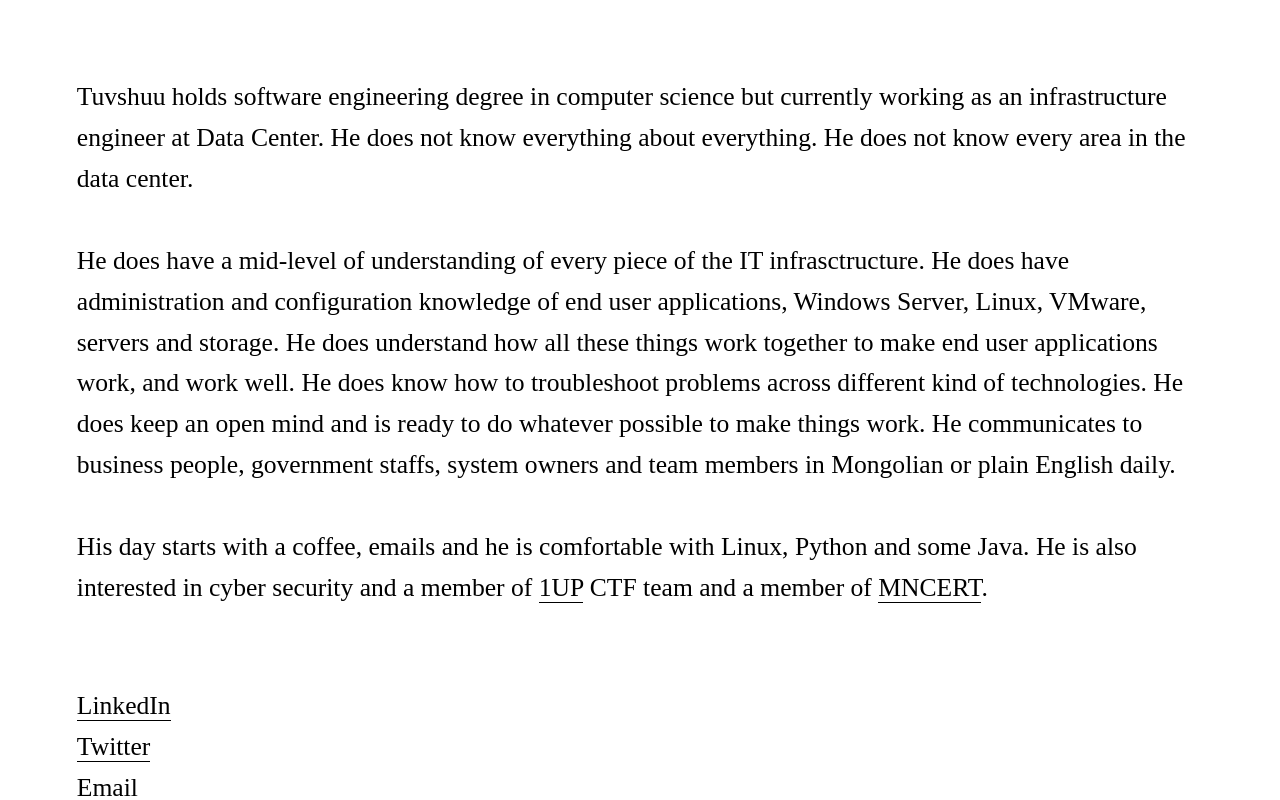
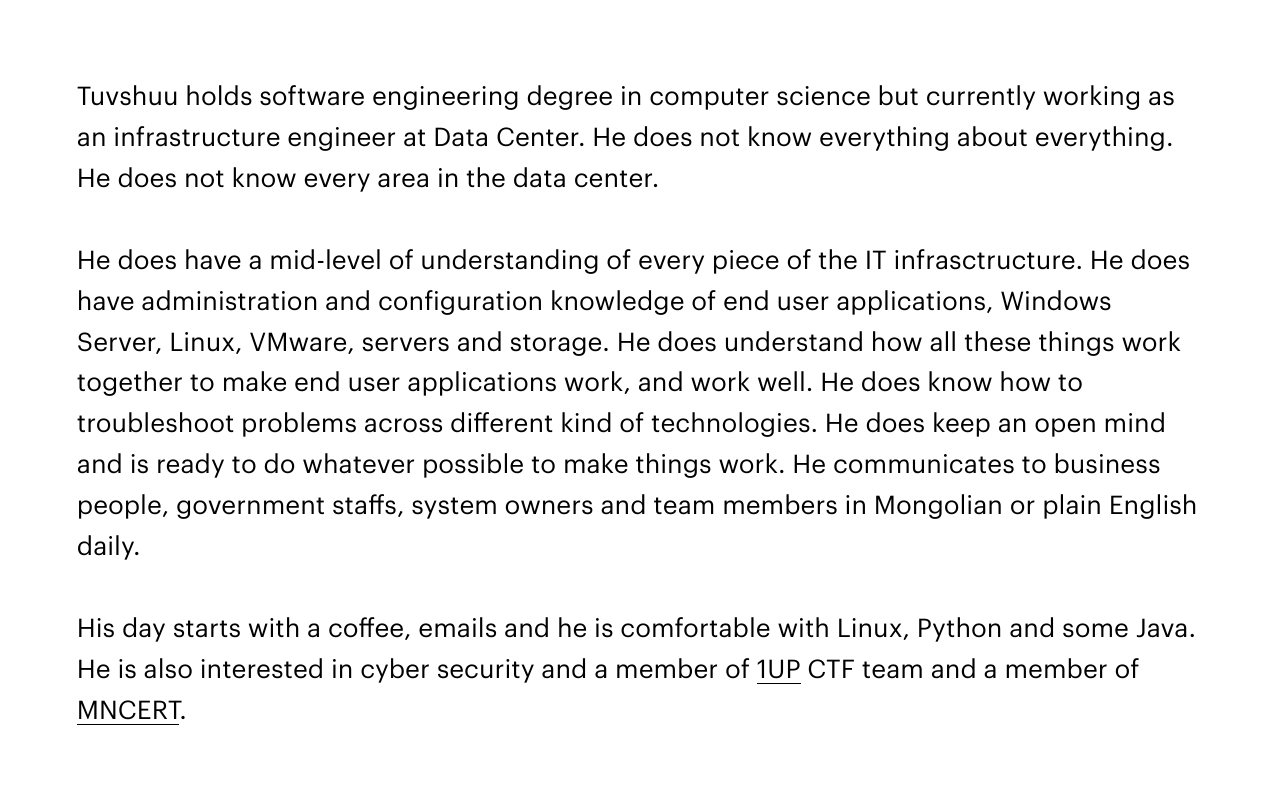
Before and after one commit to tuvshuud/tuvshuud, a plain HTML site: page index.html in a window 1280 px wide. Drawn offline with Linux system fonts and the light colour scheme; the site is published under a folder, as on GitHub Pages, so addresses that start at the root find nothing.

Commit message:
Update index.html

```diff
--- a/index.html
+++ b/index.html
@@ -34,11 +34,11 @@
 
     @font-face {
       font-family: 'graphik-regular';
-    	src: url('/fonts/regular.eot');
+    	src: url('./fonts/regular.eot');
       src: local("â˜º"),
-    		url('/fonts/regular.ttf') format('ttf'),
-    		url('/fonts/regular.svg') format('svg'),
-    		url('/fonts/regular.woff') format('woff');
+    		url('./fonts/regular.ttf') format('ttf'),
+    		url('./fonts/regular.svg') format('svg'),
+    		url('./fonts/regular.woff') format('woff');
     	font-weight: 400;
     	font-style: normal;
     	font-stretch: normal;
```
